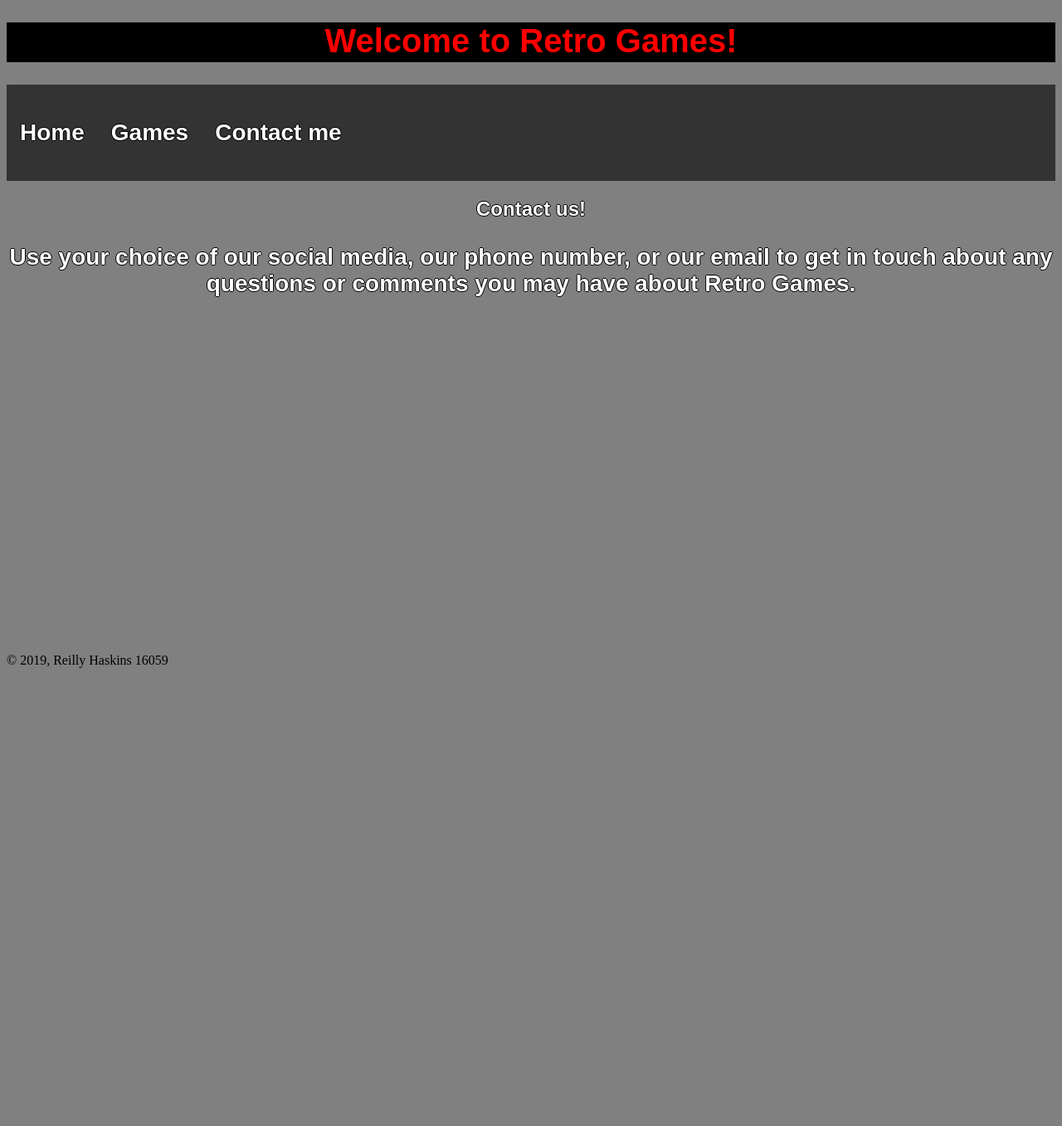
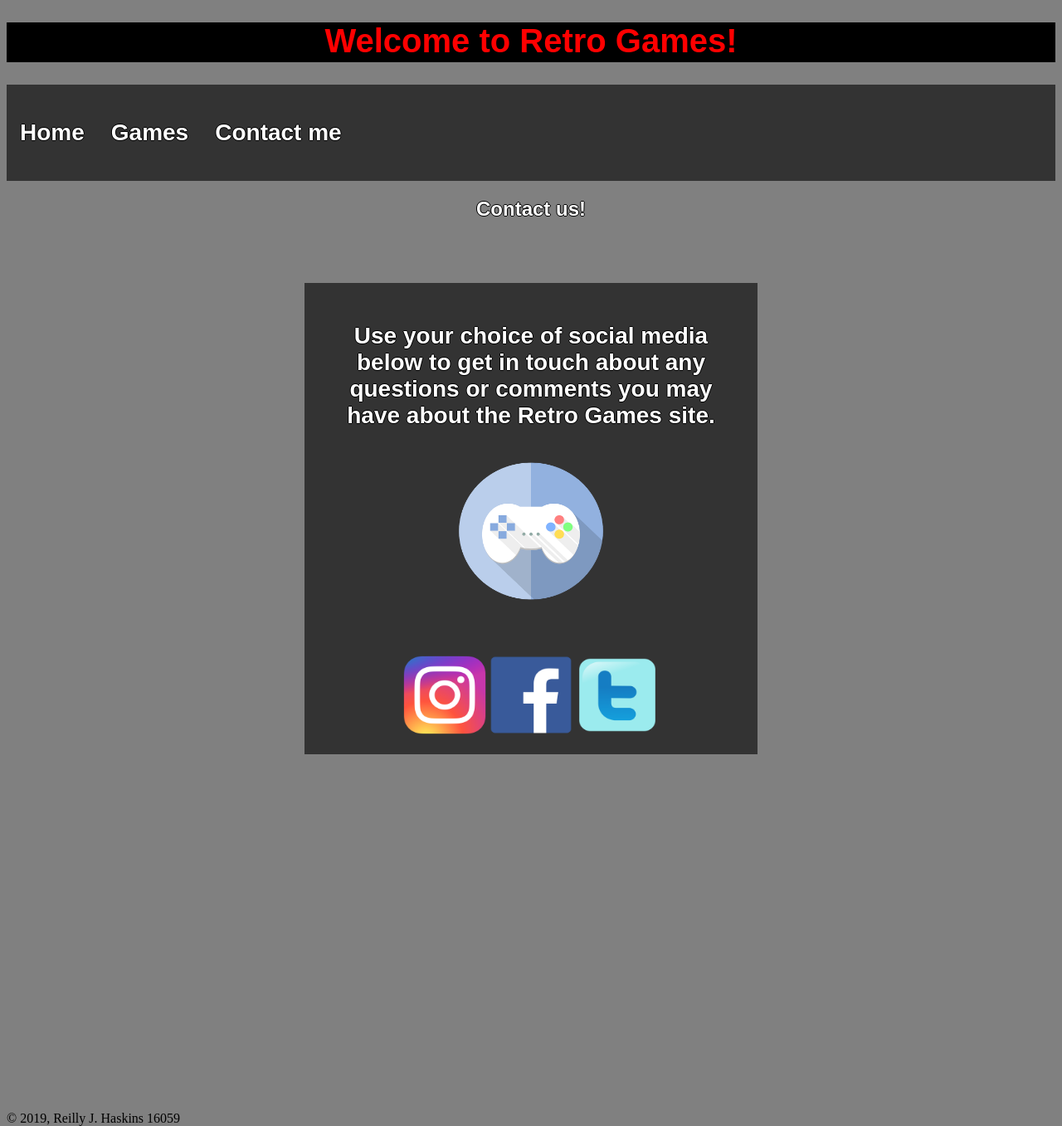
Before and after one commit to Reih02/RetroGames, a Flask app: page /contact in a window 1280 px wide. Shown: the whole page at 83% size. Before the commit the page ends 805 px from the top, so only its background shows below. Run offline with Flask 2, Linux system fonts and the light colour scheme.

Commit message:
finished contact page and the styling for list_games page

```diff
--- a/static/css/style.css
+++ b/static/css/style.css
@@ -40,10 +40,14 @@ h3 {
   text-shadow: 1px 0 0 #000, 0 -1px 0 #000, 0 1px 0 #000, -1px 0 0 #000;
 }
 
+
+
 #games {
   border-width: 5px;
   text-decoration: none;
   text-align: center;
+  margin-right: 70%;
+  margin-left: 32.5%;
 }
 
 #games a{
@@ -61,6 +65,26 @@ h3 {
 }
 
 #smallbox1 {
+  background-color: #333;
+  display: block;
+  margin: auto;
+  margin-top: 6%;
+  width: 40%;
+  text-align: center;
+  padding: 20px;
+}
+
+#smallbox2 {
+  background-color: #333;
+  display: block;
+  margin: auto;
+  margin-top: 6%;
+  width: 40%;
+  text-align: center;
+  padding: 20px;
+}
+
+#smallbox3 {
   background-color: #333;
   display: block;
   margin: auto;
@@ -122,6 +146,10 @@ h3 {
   font-size: 25px;
 }
 
+.socialmedia {
+  margin-top: 10%;
+}
+
 #topnav {
   width: 100%;
 }
--- a/templates/contact.html
+++ b/templates/contact.html
@@ -4,8 +4,21 @@
 <title> Contact Retro Games </title>
 
   <h2> Contact us! </h2>
+    <div id="smallbox2">
+    <h3> Use your choice of social media below to
+        get in touch about any questions or comments you may have about the
+        Retro Games site. </h3>
 
-    <h3> Use your choice of our social media, our phone number, or our email to
-        get in touch about any questions or comments you may have about
-        Retro Games. </h3>
+        <img src="/static/images/logo.png" alt="Retro Games Logo" width="200"
+    				 height="190">
+
+        <div class="socialmedia">
+          <img src="/static/images/social_media_image_1.png"
+               alt="Retro Games Logo" width="100" height="95">
+          <img src="/static/images/social_media_image_2.png"
+               alt="Retro Games Logo" width="100" height="95">
+          <img src="/static/images/social_media_image_3.png"
+               alt="Retro Games Logo" width="100" height="95">
+          </div>
+      </div>
 {%endblock%}
--- a/templates/footer.html
+++ b/templates/footer.html
@@ -1,3 +1,3 @@
 <div id= "footer">
-&copy; 2019, Reilly Haskins 16059
+&copy; 2019, Reilly J. Haskins 16059
 </div>
--- a/templates/home.html
+++ b/templates/home.html
@@ -16,10 +16,8 @@
       details as to what to do if you want to bring something
       up regarding this page such as a suggestion or comment.</h3>
 
-      <div class="navbarlogo1">
     		<img src="/static/images/logo.png" alt="Retro Games Logo" width="200"
     				 height="190">
-    	</div>
 
   </div>
 
```
Also changed, not shown: templates/list_games.html (+5 -2 lines), templates/show_games.html (+8 -2 lines), planning/contact.png (deleted), planning/game_details.png (deleted), planning/games.png (deleted), planning/home.png (deleted), retro_games.db, static/images/social_media_image_1.png (added), static/images/social_media_image_2.png (added), static/images/social_media_image_3.png (added).
